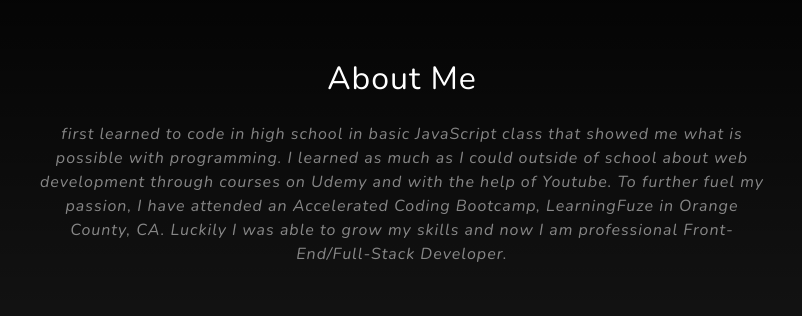
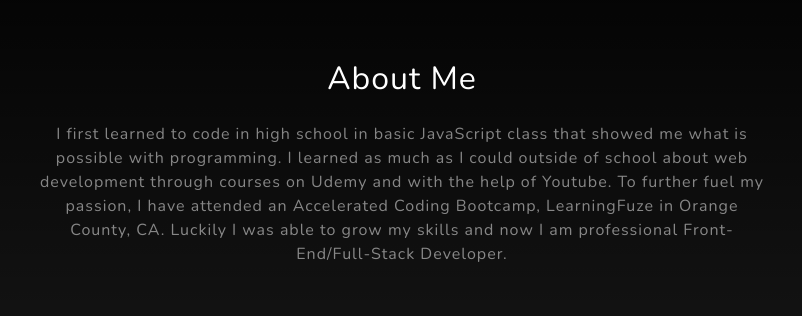
Before and after one commit to smcgrath0/portfolio_refresh, a website: page dist/index.html in a window 1280 px wide. Shown: the part 900-1216 px from the top of the page, 238-1040 px from the left. Drawn offline with nearby package versions, Linux system fonts and the light colour scheme.

Commit message:
adjusted

```diff
--- a/dist/index.html
+++ b/dist/index.html
@@ -52,7 +52,7 @@
                 <div class="row">
                     <div class="col-lg-8 mx-auto">
                         <h2 class="text-white mb-4">About Me</h2>
-                        <p class="text-white-50"><i>first learned to code in high school in basic JavaScript class that showed me what is possible with programming. I learned as much as I could outside of school about web development through courses on Udemy and with the help of Youtube. To further fuel my passion, I have attended an Accelerated Coding Bootcamp, LearningFuze in Orange County, CA. Luckily I was able to grow my skills and now I am professional Front-End/Full-Stack Developer.</i></p>
+                        <p class="text-white-50">I first learned to code in high school in basic JavaScript class that showed me what is possible with programming. I learned as much as I could outside of school about web development through courses on Udemy and with the help of Youtube. To further fuel my passion, I have attended an Accelerated Coding Bootcamp, LearningFuze in Orange County, CA. Luckily I was able to grow my skills and now I am professional Front-End/Full-Stack Developer.</p>
                     </div>
                 </div>
                 <img class="img-fluid" src="assets/img/ipad.png" alt="" />
```
Also changed, not shown: package.json (+5 -13 lines), android-chrome-192x192.png (added), android-chrome-512x512.png (added), apple-touch-icon.png (added), favicon-16x16.png (added), favicon-32x32.png (added), favicon.ico (added), site.webmanifest (added), 1 other file.
